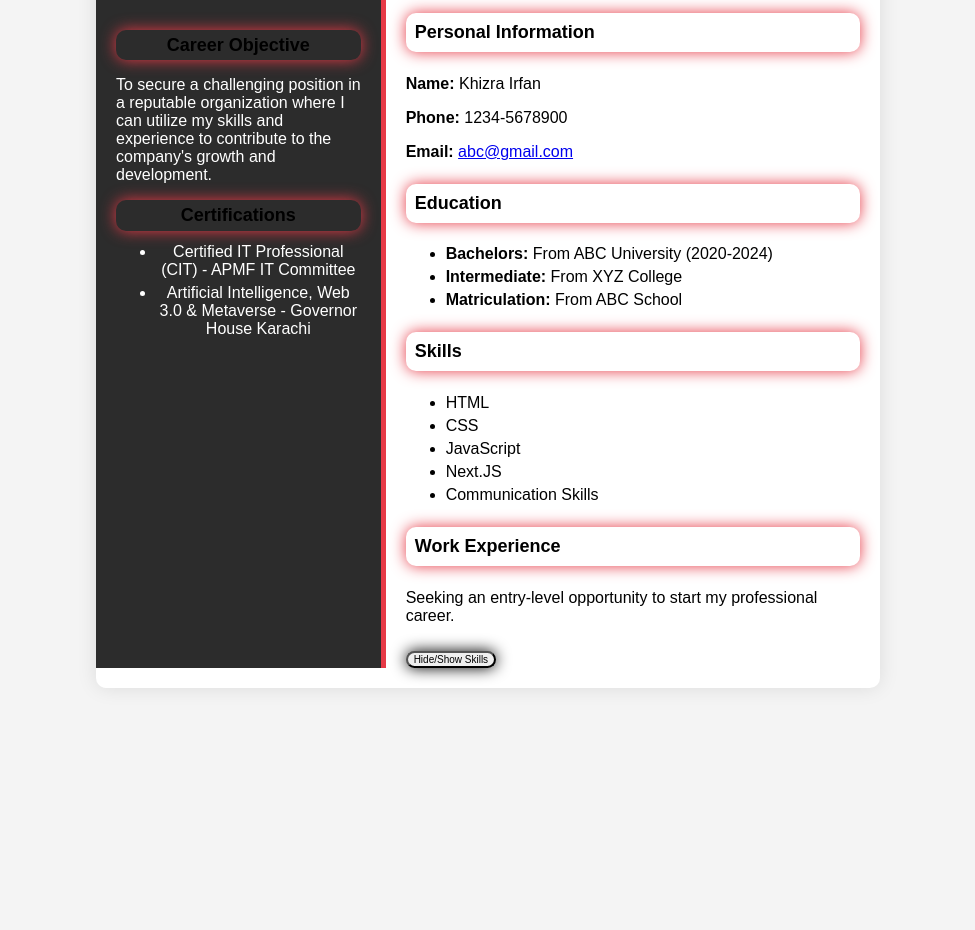
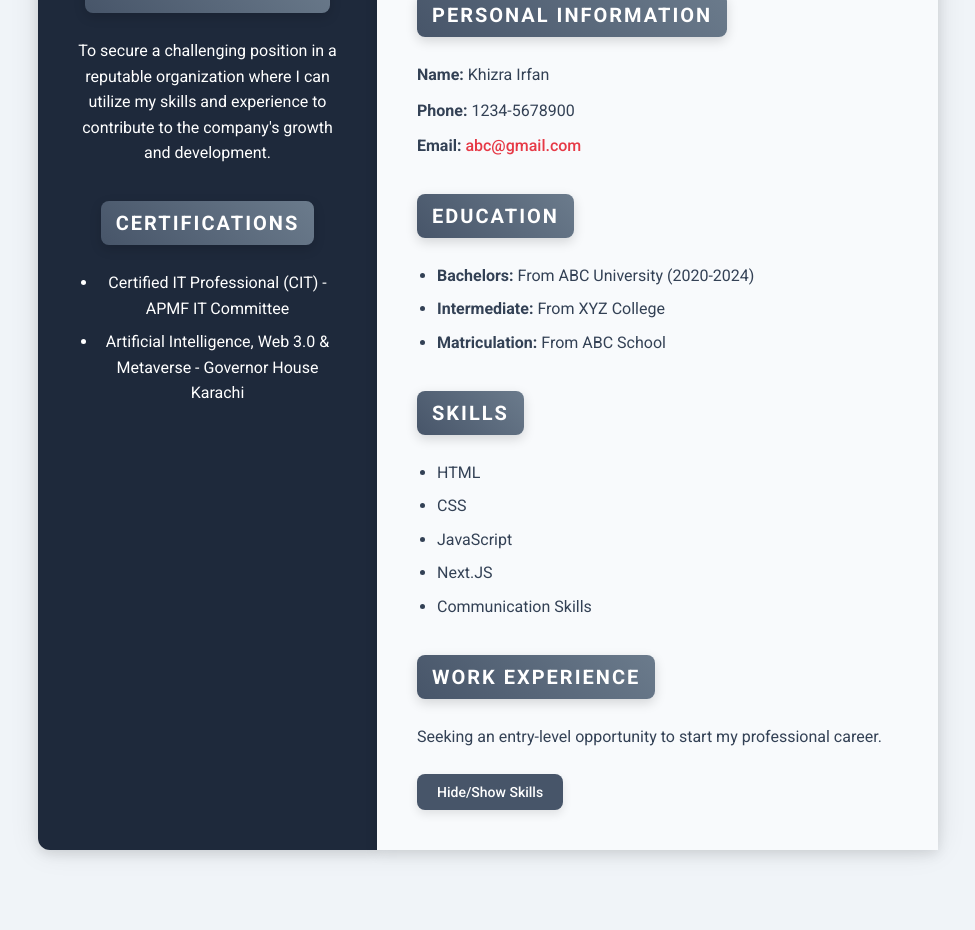
Before and after one commit to Khizra-Irfan/hackathon-milestones, a plain HTML site: page milestone(01-02)/index.html in a window 1280 px wide. Shown: the part 225-1155 px from the top of the page, without its empty margins (152-1127 px from the left). Before the commit the page ends 1063 px from the top, so only its background shows below. Drawn offline with Linux system fonts and the light colour scheme.

Commit message:
Update style.css

```diff
--- a/milestone(01-02)/style.css
+++ b/milestone(01-02)/style.css
@@ -1,91 +1,138 @@
-/* General Styling */
+@import url('https://fonts.googleapis.com/css2?family=Roboto:wght@400;500;700&display=swap');
+
 body {
-    font-family: 'Arial', sans-serif;
-    background-color: #f4f4f4;
+  font-family: 'Roboto', Arial, sans-serif;
+  background-color: #f0f4f8;
   margin: 0;
-    padding: 150px;
+  padding: 80px 20px;
 }
 
 .resume-container {
   display: flex;
   background-color: white;
-    width: 80%;
+  width: 100%;
+  max-width: 900px;
   margin: 0 auto;
-    border-radius: 10px;
-    box-shadow: 0 0 20px rgba(0, 0, 0, 0.1);
+  border-radius: 12px;
+  box-shadow: 0 0 30px rgba(0, 0, 0, 0.1); /* Keeps the existing shadow */
 }
 
-/* Left Section Styling */
 .left-section {
-    background-color: #2c2c2c;
+  background-color: #1e293b;
   color: white;
-    padding: 20px;
+  padding: 40px;
   width: 35%;
   text-align: center;
-    border-right: 5px solid #e63946;
-    margin-bottom: 20px;
+  border-top-left-radius: 12px;
+  border-bottom-left-radius: 12px;
+  box-shadow: 0 4px 12px rgba(0, 0, 0, 0.1); /* Added shadow to the left section */
 }
 
 .right-section {
-    padding: 20px;
+  background-color: #f8fafc;
+  color: #334155;
+  padding: 40px;
   width: 65%;
   text-align: left;
-}
-
-.personal-information {
-    margin-bottom: 10px;
-}
-
-p {
-    text-align: left;
+  box-shadow: 0 4px 12px rgba(0, 0, 0, 0.1); /* Added shadow to the right section */
 }
 
 .profile-picture {
   width: 150px;
   height: 150px;
-    margin-top: 10%;
   border-radius: 50%;
   border: 5px solid #e63946;
   margin-bottom: 20px;
+  box-shadow: 0 4px 12px rgba(0, 0, 0, 0.2); /* Added shadow to the profile picture */
 }
 
 h1 {
-    font-size: 24px;
+  font-size: 28px;
   margin: 10px 0;
   margin-bottom: 30px;
-    text-align: center;
+  color: #0f172a;
 }
 
 h3 {
-    font-size: 18px;
-    padding: 2%;
-    margin: 20px 0 10px;
-    color: black;
-    border-radius: 10px;
-    box-shadow: 0 0 15px #e63946;
-    margin-top: 5%;
-    margin-bottom: 5%;
+  font-size: 20px;
+  padding: 10px 15px;
+  margin: 25px 0 15px;
+  color: white;
+  background-color: #475569;
+  border-radius: 8px;
+  display: inline-block;
+  position: relative;
+  box-shadow: 0 4px 12px rgba(0, 0, 0, 0.15); /* Shadow around the background */
+  text-transform: uppercase; /* Makes text bold and all caps for a more professional look */
+  letter-spacing: 2px; /* Adds spacing between letters for a modern look */
+  background: linear-gradient(45deg, #475569, #6b7b8c); /* Subtle gradient background */
+  font-weight: bold; /* Makes the font bold */
+  transition: all 0.3s ease-in-out; /* Smooth transition for hover effects */
+}
+
+h3:hover {
+  background-color: #2c3e50; /* Darker background on hover */
+  box-shadow: 0 8px 16px rgba(0, 0, 0, 0.25); /* Stronger shadow effect on hover */
+  transform: translateY(-5px); /* Slightly lift the element on hover */
+  color: #f1c40f; /* Change text color on hover for contrast */
+  letter-spacing: 4px; /* Increase letter spacing when hovered */
+}
+
+
+
+p,
+ul {
+  font-size: 16px;
+  line-height: 1.6;
+  margin: 10px 0;
 }
 
 ul {
-    list-style-type: fill round;
-    padding: 10;
-    margin: 10px 0;
+  list-style-type: disc;
+  padding-left: 20px;
 }
 
 ul li {
-    margin: 5px 0;
+  margin: 8px 0;
+}
+
+a {
+  color: #e63946;
+  text-decoration: none;
+  font-weight: 500;
+}
+
+a:hover {
+  text-decoration: underline;
+  color: #c92239;
 }
 
 button {
-    font-family: Arial, sans-serif;
-    border-radius: 10px;
-    box-shadow: 0 0 15px black;
+  font-family: 'Roboto', Arial, sans-serif;
+  font-size: 14px;
+  font-weight: 500;
+  border-radius: 8px;
   cursor: pointer;
-    margin-top: 10px;
-    font-size: 10px;
+  margin-top: 15px;
+  padding: 10px 20px;
+  background-color: #475569;
+  color: white;
+  border: none;
+  transition: background-color 0.3s ease;
+  box-shadow: 0 4px 10px rgba(0, 0, 0, 0.1); /* Added shadow to the button */
 }
 
 button:hover {
-    background-color: #ff737c;
+  background-color: #64748b;
 }
+
+.section-title {
+  font-size: 20px;
+  font-weight: 700;
+  margin-bottom: 15px;
+  color: #0f172a;
+}
+
+.section-content {
+  margin-bottom: 30px;
+}
```
Lines whose indentation alone changed are shown as unchanged.
